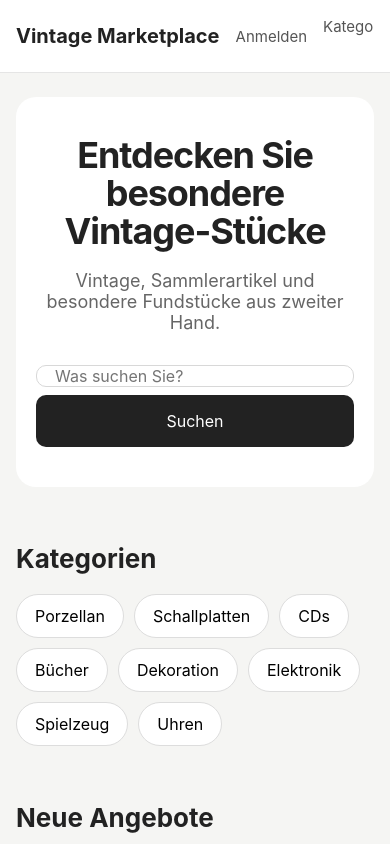
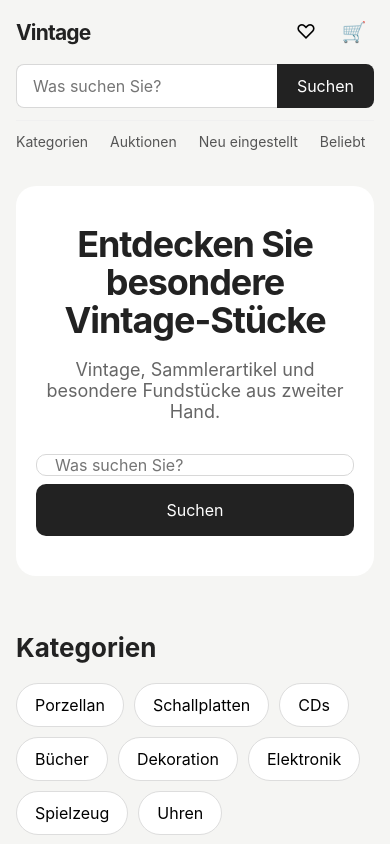
Before and after one commit to Yurijfedor/vintage-marketplace, a React (Vite) app in the folder frontend/: page / in a window 390 px wide. Shown: the top 844 px of the page. Built offline with nearby package versions, Linux system fonts and the light colour scheme.

Commit message:
feat: add responsive marketplace header

```diff
--- a/frontend/src/app/global.css
+++ b/frontend/src/app/global.css
@@ -37,7 +37,7 @@ input {
   flex-direction: column;
 }
 
-.site-header {
+/* .site-header {
   background: #ffffff;
   border-bottom: 1px solid #e5e5e5;
 }
@@ -50,6 +50,118 @@ input {
   display: flex;
   align-items: center;
   gap: 40px;
+} */
+
+.site-header__top {
+  width: min(1200px, calc(100% - 32px));
+  min-height: 72px;
+  margin: 0 auto;
+
+  display: flex;
+  align-items: center;
+  gap: 28px;
+}
+
+.site-logo {
+  flex-shrink: 0;
+  font-size: 24px;
+  font-weight: 800;
+  letter-spacing: -0.04em;
+}
+
+.header-search {
+  flex: 1;
+  display: flex;
+  max-width: 620px;
+  margin: 0 auto;
+}
+
+.header-search input {
+  flex: 1;
+  min-width: 0;
+  height: 44px;
+  padding: 0 16px;
+
+  border: 1px solid #d8d8d8;
+  border-right: 0;
+  border-radius: 8px 0 0 8px;
+
+  outline: none;
+}
+
+.header-search input:focus {
+  border-color: #999;
+}
+
+.header-search button {
+  height: 44px;
+  padding: 0 20px;
+
+  border: 0;
+  border-radius: 0 8px 8px 0;
+
+  background: #222;
+  color: #fff;
+
+  cursor: pointer;
+}
+
+.site-header__actions {
+  display: flex;
+  align-items: center;
+  gap: 8px;
+}
+
+.header-action {
+  width: 40px;
+  height: 40px;
+
+  border: 0;
+  border-radius: 50%;
+
+  background: transparent;
+
+  font-size: 20px;
+  cursor: pointer;
+}
+
+.header-action:hover {
+  background: #f0f0ee;
+}
+
+.header-login {
+  margin-left: 8px;
+  padding: 9px 14px;
+
+  border: 1px solid #ddd;
+  border-radius: 8px;
+
+  font-size: 14px;
+}
+
+.header-login:hover {
+  background: #f5f5f3;
+}
+
+.site-header__navigation {
+  width: min(1200px, calc(100% - 32px));
+  margin: 0 auto;
+
+  display: flex;
+  align-items: center;
+  gap: 28px;
+
+  min-height: 44px;
+  border-top: 1px solid #f0f0f0;
+}
+
+.site-header__navigation a {
+  font-size: 14px;
+  color: #555;
+}
+
+.site-header__navigation a:hover {
+  color: #111;
 }
 
 .site-logo {
@@ -58,7 +170,7 @@ input {
   white-space: nowrap;
 }
 
-.site-nav {
+/* .site-nav {
   display: flex;
   gap: 28px;
   flex: 1;
@@ -73,7 +185,7 @@ input {
 .site-nav a:hover,
 .site-header__actions a:hover {
   color: #111;
-}
+} */
 
 .site-main {
   flex: 1;
@@ -304,7 +416,7 @@ input {
 }
 
 @media (max-width: 600px) {
-  .site-header__inner {
+  /* .site-header__inner {
     flex-wrap: wrap;
     gap: 16px;
     padding: 16px 0;
@@ -314,7 +426,7 @@ input {
     order: 3;
     width: 100%;
     overflow-x: auto;
-  }
+  } */
 
   .site-main {
     padding: 24px 0;
@@ -334,6 +446,42 @@ input {
 
   .products-grid {
     grid-template-columns: 1fr;
+  }
+}
+
+@media (max-width: 700px) {
+  .site-header__top {
+    flex-wrap: wrap;
+    gap: 12px;
+    padding: 12px 0;
+  }
+
+  .site-logo {
+    font-size: 21px;
+  }
+
+  .site-header__actions {
+    margin-left: auto;
+  }
+
+  .header-login {
+    display: none;
+  }
+
+  .header-search {
+    order: 3;
+    width: 100%;
+    max-width: none;
+  }
+
+  .site-header__navigation {
+    min-height: 42px;
+    overflow-x: auto;
+    gap: 22px;
+  }
+
+  .site-header__navigation a {
+    white-space: nowrap;
   }
 }
 
--- /dev/null
+++ b/frontend/src/components/Header.tsx
@@ -0,0 +1,59 @@
+import { Link } from "react-router-dom";
+
+function Header() {
+  return (
+    <header className="site-header">
+      <div className="site-header__top">
+        <Link to="/" className="site-logo">
+          Vintage
+        </Link>
+
+        <form className="header-search">
+          <input
+            type="search"
+            placeholder="Was suchen Sie?"
+            aria-label="Suche"
+          />
+
+          <button type="submit" aria-label="Suchen">
+            Suchen
+          </button>
+        </form>
+
+        <div className="site-header__actions">
+          <button
+            type="button"
+            className="header-action"
+            aria-label="Favoriten"
+          >
+            ♡
+          </button>
+
+          <button
+            type="button"
+            className="header-action"
+            aria-label="Warenkorb"
+          >
+            🛒
+          </button>
+
+          <Link to="/login" className="header-login">
+            Anmelden
+          </Link>
+        </div>
+      </div>
+
+      <nav className="site-header__navigation">
+        <Link to="/categories">Kategorien</Link>
+
+        <Link to="/auctions">Auktionen</Link>
+
+        <Link to="/categories">Neu eingestellt</Link>
+
+        <Link to="/categories">Beliebt</Link>
+      </nav>
+    </header>
+  );
+}
+
+export default Header;
--- a/frontend/src/layouts/MainLayout.tsx
+++ b/frontend/src/layouts/MainLayout.tsx
@@ -1,25 +1,10 @@
-import { Link, Outlet } from "react-router-dom";
+import { Outlet } from "react-router-dom";
+import Header from "../components/Header";
 
 function MainLayout() {
   return (
     <div className="site">
-      <header className="site-header">
-        <div className="site-header__inner">
-          <Link to="/" className="site-logo">
-            Vintage Marketplace
-          </Link>
-
-          <nav className="site-nav">
-            <Link to="/categories">Kategorien</Link>
-            <Link to="/auctions">Auktionen</Link>
-            <Link to="/about">Über uns</Link>
-          </nav>
-
-          <div className="site-header__actions">
-            <Link to="/login">Anmelden</Link>
-          </div>
-        </div>
-      </header>
+      <Header />
 
       <main className="site-main">
         <Outlet />
```
